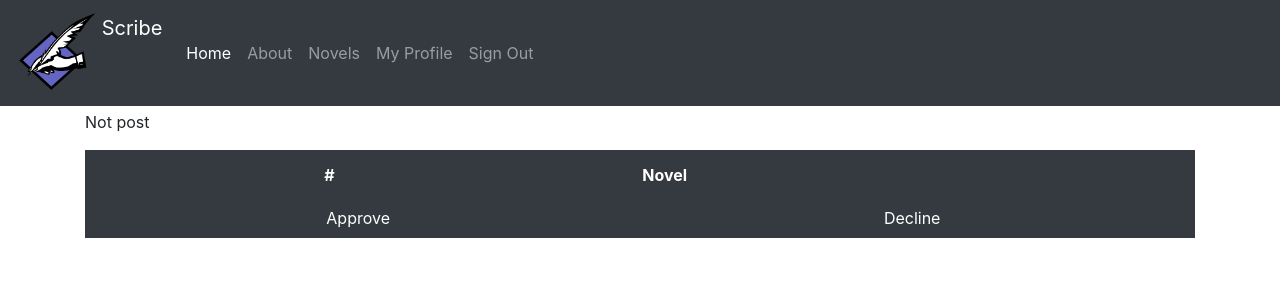
After one commit to Dreimos/Scribe, a Django app: page /quickscribe/approve_list/ in a window 1280 px wide. The commit adds this page. Shown: the top 300 px of the page. Run offline with Django 3.2, Linux system fonts and the light colour scheme; the visitor is signed in with stand-in values (Sample User, id 1); data that the repository does not hold is empty; some libraries are stand-ins or nearby versions.

Commit message:
Added admin novel approval, some HTML changes.

```diff
--- a/scribe/quickscribe/models.py
+++ b/scribe/quickscribe/models.py
@@ -47,6 +47,7 @@ class Novel(models.Model):
     description = models.TextField("Description", blank=True, max_length=5000)
     cover = models.ImageField("Cover", blank=True)
     uploader = models.ForeignKey(settings.AUTH_USER_MODEL, null=True, on_delete=models.SET_NULL)
+    approved = models.BooleanField(default=False)
 
     def __str__(self):
         return self.name
--- a/scribe/quickscribe/urls.py
+++ b/scribe/quickscribe/urls.py
@@ -5,6 +5,7 @@ from .views import (Novel_CreateView,
                     Novel_ListView,
                     Novel_UpdateView,
                     Novel_DeleteView,
+                    Novel_ApproveView,
                     Novel_APIView,
                     Chapter_CreateView,
                     Chapter_DetailView,
@@ -21,6 +22,7 @@ urlpatterns = [
     path("novel/<slug:slug>/", Novel_DetailView.as_view(), name="novel-detail"),
     path("novel/<slug:slug>/update/", Novel_UpdateView.as_view(), name="novel-update"),
     path("novel/<slug:slug>/delete/", Novel_DeleteView.as_view(), name="novel-delete"),
+    path("approve_list/", Novel_ApproveView.as_view(), name="approve-novel"),
     path("api.novel/<slug:slug>/", Novel_APIView.as_view(), name='api-novel'),
     path("chapter/new/<slug:slug>/", Chapter_CreateView.as_view(), name="chapter-create"),
     path("chapter/<int:pk>/", Chapter_DetailView.as_view(), name="chapter-detail"),
--- a/scribe/quickscribe/views.py
+++ b/scribe/quickscribe/views.py
@@ -1,8 +1,9 @@
-from django.shortcuts import get_object_or_404
+from django.shortcuts import get_object_or_404, render, redirect
 from django.urls import reverse_lazy
+from django.views import View
 from django.views.generic import CreateView, ListView, DetailView, UpdateView, DeleteView
 from django.http import Http404
-from django.contrib.auth.mixins import LoginRequiredMixin, UserPassesTestMixin
+from django.contrib.auth.mixins import LoginRequiredMixin, UserPassesTestMixin, AccessMixin
 
 from rest_framework import permissions, authentication
 from rest_framework.views import APIView
@@ -29,24 +30,24 @@ class Novel_ListView(ListView):
     model = Novel
 
     def get_queryset(self):
+        novels = super().get_queryset()
         if 'slug' in self.kwargs:
-            novels = super().get_queryset()
             try:
                 filter_obj = Language.objects.get(slug=self.kwargs['slug'])
-                return novels.filter(language=filter_obj)
+                return novels.filter(language=filter_obj, approved=True)
             except Language.DoesNotExist:
                 filter_obj = None
             filter_obj = Tag.objects.filter(slug=self.kwargs['slug'])
             if not filter_obj:
                 filter_obj = None
             else:
-                return novels.filter(tags__in=filter_obj)
+                return novels.filter(tags__in=filter_obj, approved=True)
             filter_obj = Genre.objects.filter(slug=self.kwargs['slug'])
             if not filter_obj:
                 raise Http404()
             else:
-                return novels.filter(genres__in=filter_obj)
-        return super().get_queryset()
+                return novels.filter(genres__in=filter_obj, approved=True)
+        return novels.filter(approved=True)
 
 class Novel_UpdateView(LoginRequiredMixin, UserPassesTestMixin, UpdateView):
     model = Novel
@@ -77,6 +78,34 @@ class Novel_DeleteView(LoginRequiredMixin, UserPassesTestMixin, DeleteView):
             return True
         else:
             return self.request.user.is_staff
+
+
+class Novel_ApproveView(AccessMixin, View):
+    template_name = "quickscribe/novel_approve.html"
+
+    def get(self, request, *args, **kwargs):
+        approval_requests = Novel.objects.filter(approved=False)
+        return render(request=request, template_name=self.template_name, context={"requests": approval_requests, "post":"Not post"})
+
+    def post(self, request, *args, **kwargs):
+        filter_obj = request.POST.getlist('request[]')
+        approval_requests = Novel.objects.filter(approved=False, id__in=filter_obj)
+        if request.POST['submit'] == "Approve":
+            approval_requests.update(approved=True)
+            return redirect("quickscribe:approve-novel")
+        elif request.POST['submit'] == "Decline":
+            approval_requests.delete()
+            return redirect("quickscribe:approve-novel")
+        else:
+            raise Http404()
+
+    def dispatch(self, request, *args, **kwargs):
+        if not request.user.is_authenticated:
+            return self.handle_no_permission()
+        if not self.request.user.is_staff:
+            return self.handle_no_permission()
+        return super().dispatch(request, *args, **kwargs)
+
 
 class Chapter_CreateView(LoginRequiredMixin, CreateView):
     model = Chapter
--- a/scribe/templates/base.html
+++ b/scribe/templates/base.html
@@ -13,7 +13,7 @@
       <script src="https://cdnjs.cloudflare.com/ajax/libs/html5shiv/3.7.3/html5shiv.min.js"></script>
     <![endif]-->
 
-    <link rel="icon" href="{% static 'images/favicons/favicon.ico' %}">
+    <link rel="icon" href="{% static 'images/favicons/scribe_ico.ico' %}">
 
     {% block css %}
 
@@ -35,11 +35,14 @@
   <body>
 
     <div class="mb-1">
-      <nav class="navbar navbar-expand-md navbar-light bg-light">
+      <nav class="navbar navbar-expand-md navbar-dark bg-dark">
         <button class="navbar-toggler navbar-toggler-right" type="button" data-toggle="collapse" data-target="#navbarSupportedContent" aria-controls="navbarSupportedContent" aria-expanded="false" aria-label="Toggle navigation">
           <span class="navbar-toggler-icon"></span>
         </button>
-        <a class="navbar-brand" href="{% url 'home' %}">Scribe</a>
+        <a class="navbar-brand" href="{% url 'home' %}">
+          <img src="{% static 'images/scribe_logo.png' %}" width="80" height="80" class="d-inline-block align-top" alt="" loading="lazy">
+          Scribe
+        </a>
 
         <div class="collapse navbar-collapse" id="navbarSupportedContent">
           <ul class="navbar-nav mr-auto">
--- a/scribe/templates/pages/about.html
+++ b/scribe/templates/pages/about.html
@@ -1 +1,6 @@
 {% extends "base.html" %}
+
+{% block content %}
+    <h1>About us:</h1>
+    <p>This is a novel aggregation site.</p>
+{% endblock  %}
--- /dev/null
+++ b/scribe/templates/quickscribe/novel_approve.html
@@ -0,0 +1,44 @@
+{% extends 'base.html' %}
+
+{% block content %}
+    <p>{{ post }}</p>
+    <form action="." method="post">
+        {% csrf_token %}
+        <table class="table table-borderless border border-dark">
+            <thead class="thead-dark">
+                <tr>
+                    <th colspan scope="col"></th>
+                    <th colspan scope="col">#</th>
+                    <th scpope="col">Novel</th>
+                    <th scpope="col"></th>
+                </tr>
+            </thead>
+            <tbody>
+                {% for request in requests %}
+                    <tr>
+                        <td>
+                            <input type="checkbox" name="request[]" value={{ request.id }}>{{ forloop.counter0 }}/{{ request.id }}</input>
+                        </td>
+                        <td>
+                            {{ forloop.counter }}
+                        </td>
+                        <td>
+                            <a href={% url 'quickscribe:novel-detail' slug=request.slug %}>{{ request.name }}</a>
+                        </td>
+                        <td>
+                            <a href={% url 'quickscribe:novel-update' slug=request.slug %} class="btn btn-dark">Edit</a>
+                        </td>
+                    </tr>
+                {% endfor %}
+                <tr>
+                    <td colspan=2 style="padding: 0px">
+                        <button type="submit" class="btn btn-dark btn-block rounded-0" name="submit" value="Approve">Approve</button>
+                    </td>
+                    <td colspan=2 style="padding: 0px">
+                        <button type="submit" class="btn btn-dark btn-block rounded-0" name="submit" value="Decline">Decline</button>
+                    </td>
+                </tr>
+            </tbody>
+        </table>
+    </form>
+{% endblock  %}
```
Also changed, not shown: scribe/templates/quickscribe/novel_list.html (+28 -6 lines), scribe/quickscribe/migrations/0008_auto_20201005_1802.py (added), scribe/static/images/favicons/scribe_ico.ico (added), scribe/static/images/scribe_logo.png (added).
